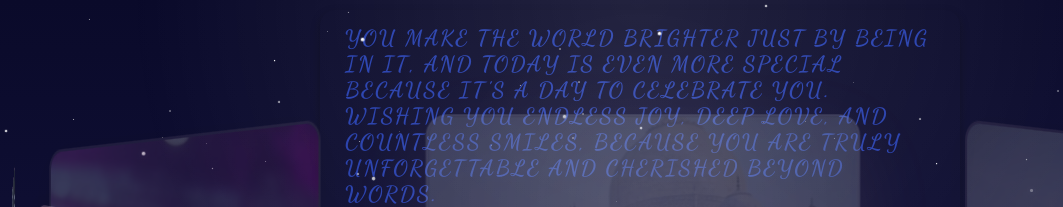
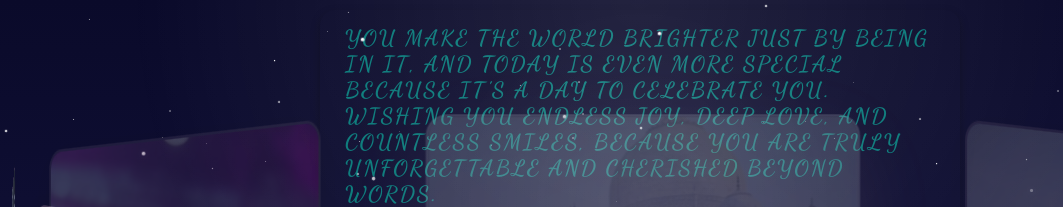
Before and after one commit to atshadow/wishes, a plain HTML site: page gallary.html in a window 1280 px wide. Shown: the top 207 px of the page, 0-1063 px from the left. Drawn offline with Linux system fonts and the light colour scheme.

Commit message:
Update gallary.html

```diff
--- a/gallary.html
+++ b/gallary.html
@@ -23,7 +23,7 @@
             left: 50%;
             transform: translateX(-50%);
             font-family: 'Dancing Script', cursive;
-            color: rgb(37, 62, 173);
+            color: rgb(7, 121, 121);
             padding: 15px 25px;
             border-radius: 15px;
             font-size: 22px;
```
